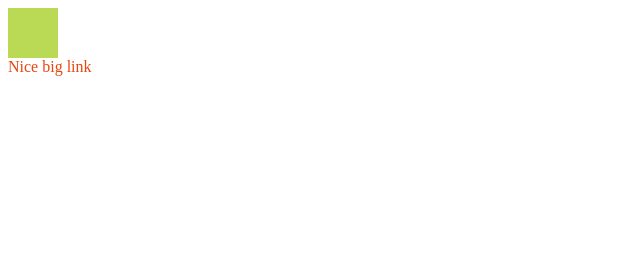
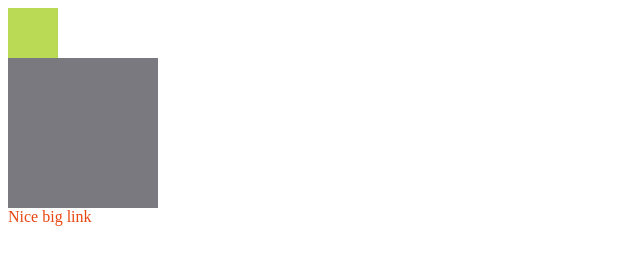
Before and after one commit to adonegan/transitionproperties, a plain HTML site: page index.html in a window 1280 px wide. Shown: the whole page, without its empty margins (0-640 px from the left). Drawn offline with Linux system fonts and the light colour scheme.

Commit message:
third commit

```diff
--- a/index.html
+++ b/index.html
@@ -10,6 +10,8 @@
 <body>
     <div class="box"></div>
 
+    <div class="box2"></div>
+
     <a href="#">Nice big link</a>
 </body>
 </html>
--- a/main.css
+++ b/main.css
@@ -3,11 +3,13 @@
     height: 50px;
     background-color: #bada55;
     transition-property: width, background-color;
-    transition-duration: 2s;
+    transition-duration: 1s;
+    transition-timing-function: ease-in-out;
 }
 
 .box:hover {
     width: 150px;
+    height: 150px;
     background-color: #e84610;
 }
 
@@ -15,9 +17,20 @@ a {
     color: #e84610;
     font-size: 16px;
     text-decoration: none;
-    transition: color 1s ease-in-out;
+    transition: background-color 1s ease-in-out 1s;
 }
 
 a:hover {
     color: #000;
 }
+
+.box2 {
+    background-color: #79797f;
+    width: 150px;
+    height: 150px;
+    transition: background-color 1s ease-in-out 1s;
+}
+
+.box2:hover {
+    background-color: #e84610;
+}
```
